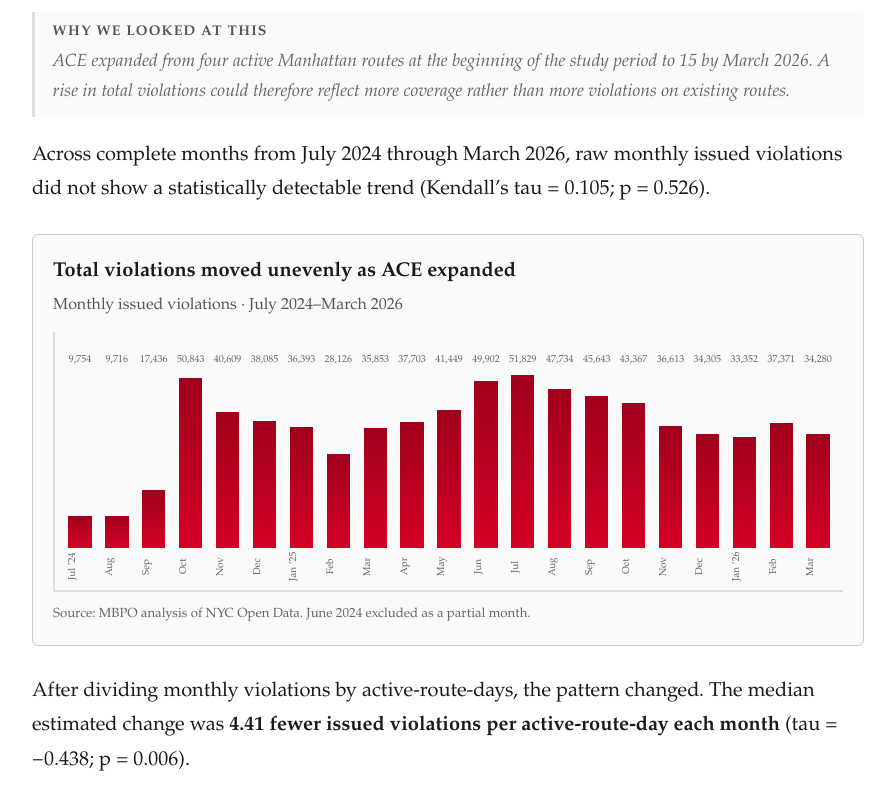
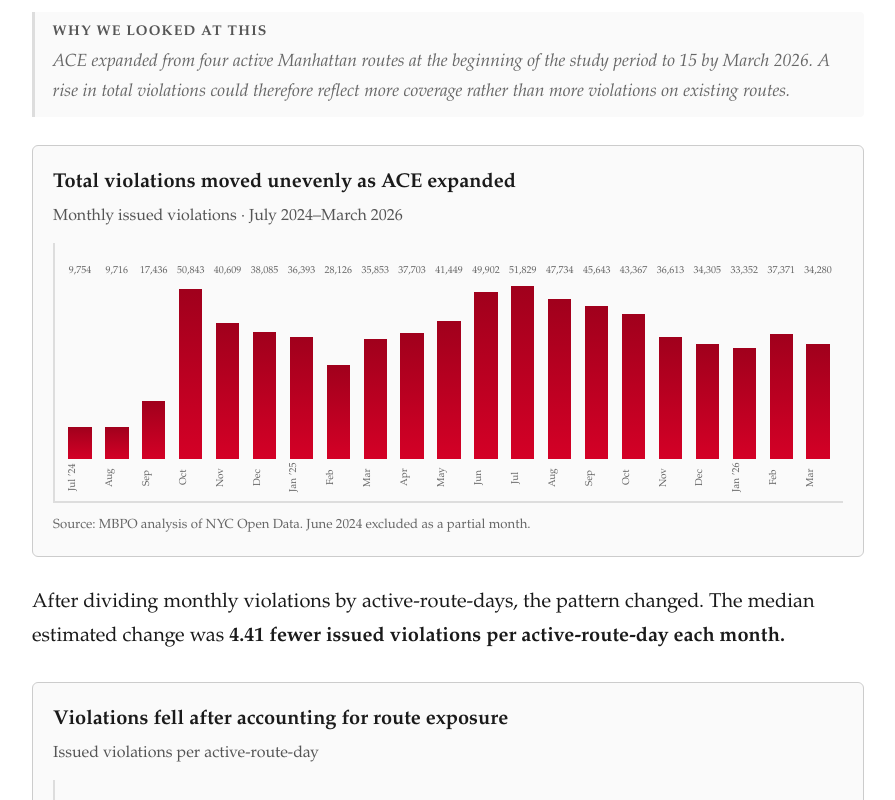
Before and after one commit to quinnaf19/ACE-Online-Report, a Next.js app: page / in a window 1280 px wide. Shown: the part 5160-5960 px from the top of the page, without its empty margins (312-1207 px from the left). Built offline with nearby package versions, Linux system fonts and the light colour scheme.

Commit message:
Simplify finding one statistics

```diff
--- a/app/page.tsx
+++ b/app/page.tsx
@@ -274,13 +274,12 @@ export default function Home() {
           </div>
 
           <Finding number="01" id="trend" title="More routes produced more coverage—but violations declined after adjusting for exposure" why="ACE expanded from four active Manhattan routes at the beginning of the study period to 15 by March 2026. A rise in total violations could therefore reflect more coverage rather than more violations on existing routes.">
-            <p>Across complete months from July 2024 through March 2026, raw monthly issued violations did not show a statistically detectable trend (Kendall’s tau = 0.105; p = 0.526).</p>
             <figure>
               <figcaption><strong>Total violations moved unevenly as ACE expanded</strong><span>Monthly issued violations · July 2024–March 2026</span></figcaption>
               <MiniColumns valueIndex={1} max={52000} />
               <small className="source">Source: MBPO analysis of NYC Open Data. June 2024 excluded as a partial month.</small>
             </figure>
-            <p>After dividing monthly violations by active-route-days, the pattern changed. The median estimated change was <strong>4.41 fewer issued violations per active-route-day each month</strong> (tau = −0.438; p = 0.006).</p>
+            <p>After dividing monthly violations by active-route-days, the pattern changed. The median estimated change was <strong>4.41 fewer issued violations per active-route-day each month.</strong></p>
             <figure>
               <figcaption><strong>Violations fell after accounting for route exposure</strong><span>Issued violations per active-route-day</span></figcaption>
               <MiniColumns valueIndex={3} max={210} />
```
